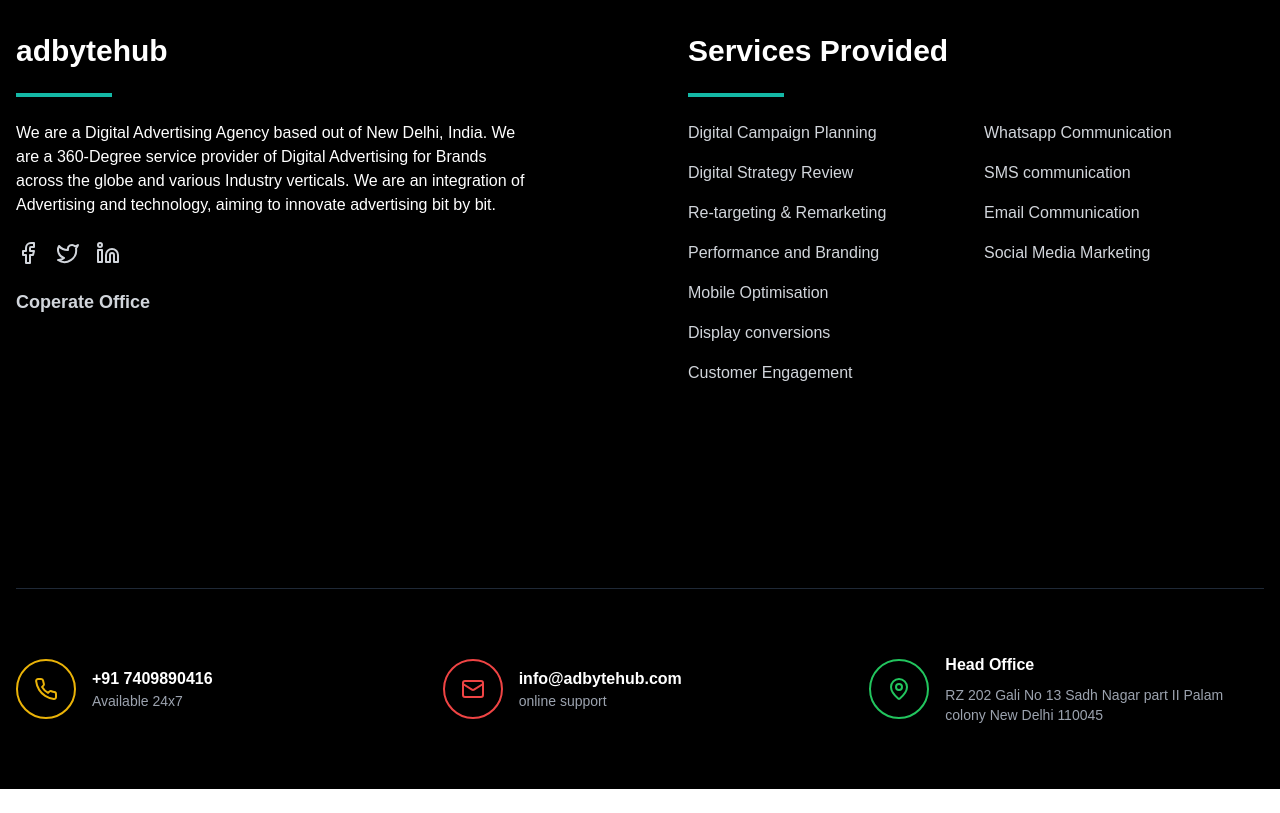
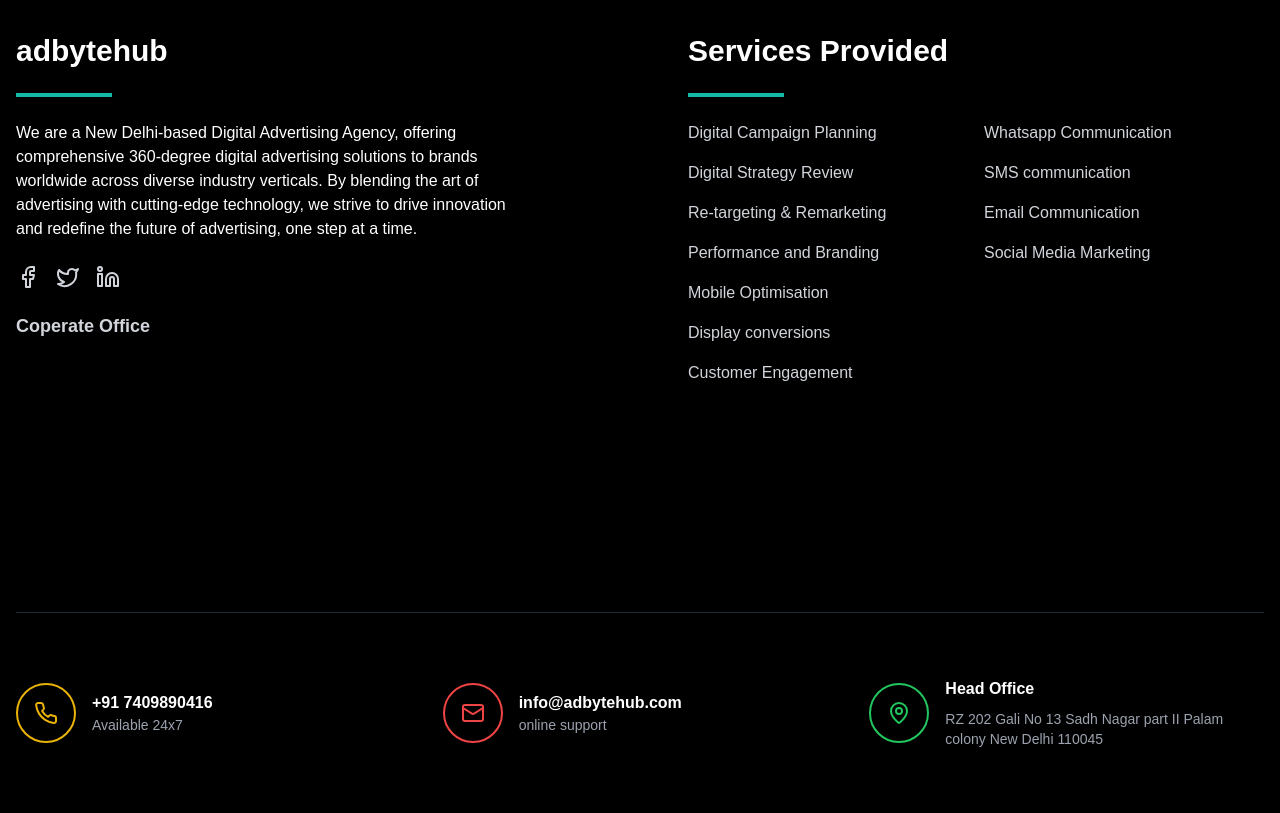
Before and after one commit to Antima1123/newmobisaturn, a Next.js app: page / in a window 1280 px wide. Shown: the part 3920-4733 px from the top of the page. Before the commit the page ends 4709 px from the top, so only its background shows below. Built offline with nearby package versions, Linux system fonts and the light colour scheme; grey boxes are pictures that could not be loaded; what hono would draw is missing.

Commit message:
footer description

```diff
--- a/components/footer.tsx
+++ b/components/footer.tsx
@@ -11,10 +11,7 @@ export default function Footer() {
             <h2 className="text-3xl font-bold text-white">adbytehub</h2>
             <div className="w-24 h-1 bg-teal-500" />
             <p className="text-white max-w-lg">
-              We are a Digital Advertising Agency based out of New Delhi, India. We are a
-              360-Degree service provider of Digital Advertising for Brands across the globe and
-              various Industry verticals. We are an integration of Advertising and technology, aiming
-              to innovate advertising bit by bit.
+              We are a New Delhi-based Digital Advertising Agency, offering comprehensive 360-degree digital advertising solutions to brands worldwide across diverse industry verticals. By blending the art of advertising with cutting-edge technology, we strive to drive innovation and redefine the future of advertising, one step at a time.
             </p>
             <div className="flex space-x-4">
               <Link href="#" className="hover:text-blue-500 transition-colors">
```
